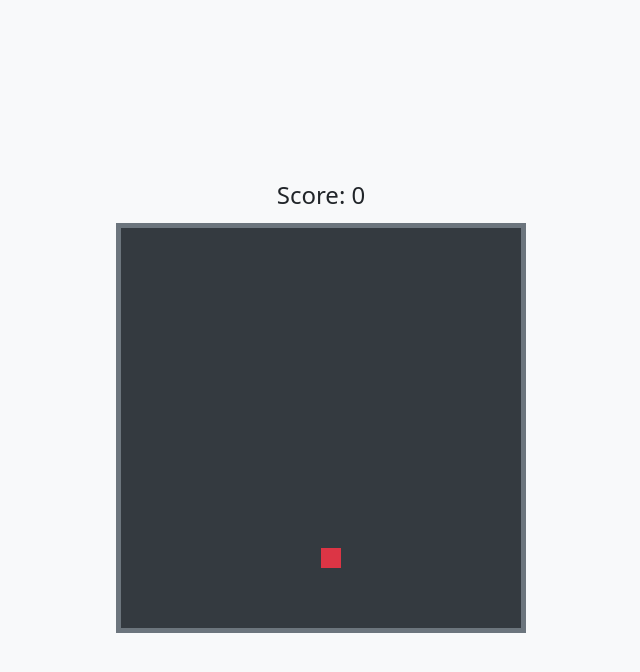
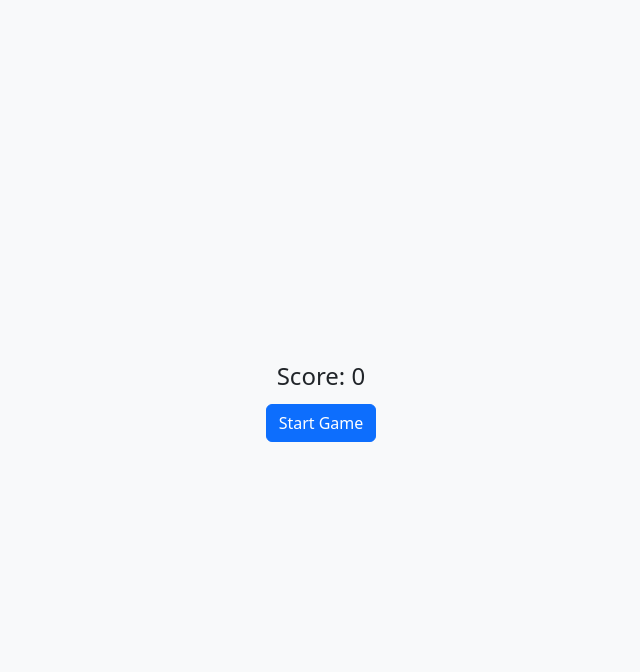
Before and after one commit to learnaibasic/Snake-Game, a plain HTML site: page index.html in a window 1280 px wide. Both pictures are taken after a click on the button "Start Game". Shown: the whole page, without its empty margins (319-959 px from the left). Drawn offline with nearby package versions, Linux system fonts and the light colour scheme.

Commit message:
Update index.html

```diff
--- a/index.html
+++ b/index.html
@@ -60,6 +60,7 @@
         };
         let score = 0;
         let gameInterval;
+        let gameOver = false;
 
         document.addEventListener("keydown", changeDirection);
         startButton.addEventListener("click", startGame);
@@ -83,12 +84,15 @@
             };
             canvas.style.display = "block";
             startButton.style.display = "none";
+            gameOver = false;
 
             if (gameInterval) clearInterval(gameInterval);
             gameInterval = setInterval(draw, 150); // Adjusted speed
         }
 
         function draw() {
+            if (gameOver) return;
+
             // Clear canvas
             ctx.fillStyle = "#343a40";
             ctx.fillRect(0, 0, canvas.width, canvas.height);
@@ -133,8 +137,12 @@
                 head.y >= canvas.height ||
                 snake.some(segment => segment.x === head.x && segment.y === head.y)
             ) {
+                gameOver = true;
+                clearInterval(gameInterval);
                 alert("Game Over! Your Score: " + score);
-                document.location.reload();
+                startButton.style.display = "block";
+                canvas.style.display = "none";
+                return;
             }
 
             snake.unshift(head);
```
